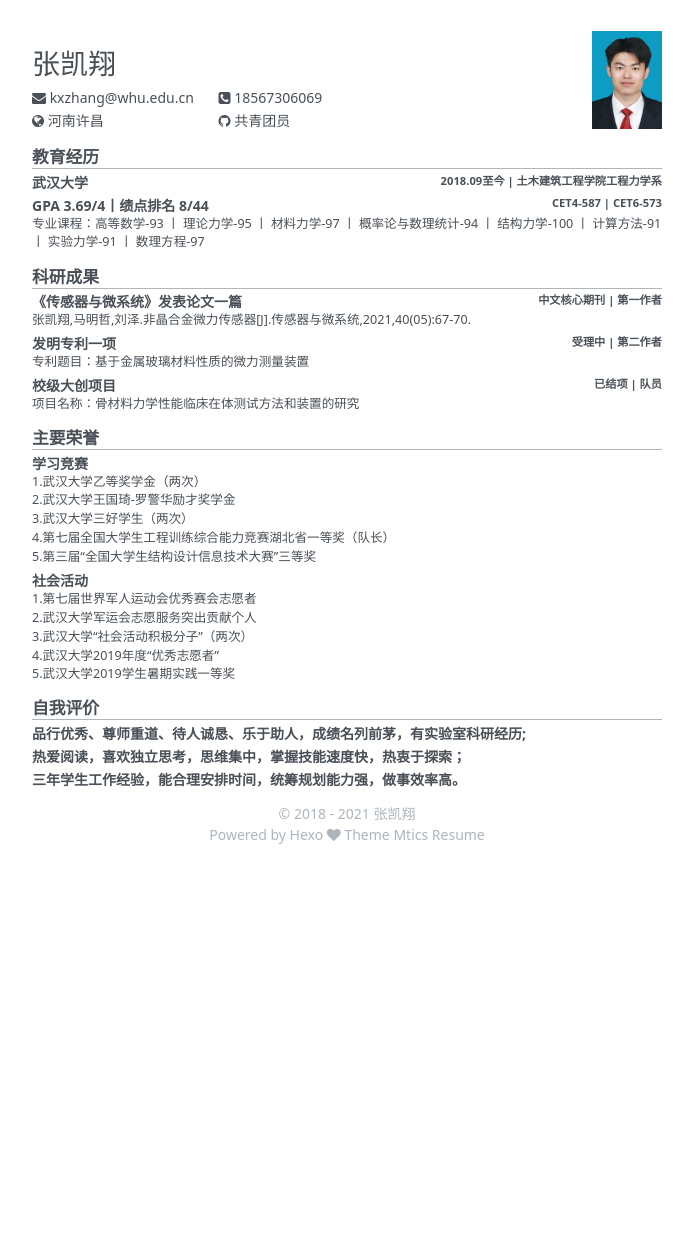
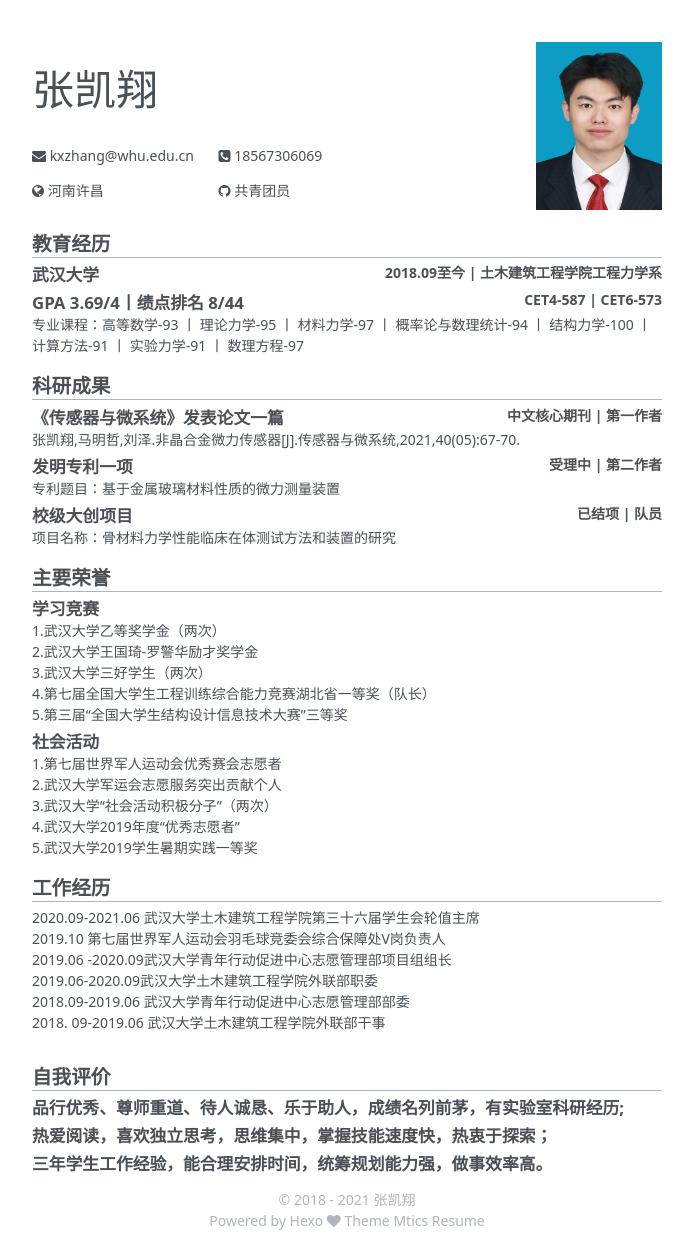
Before and after one commit to zhang-kx21/MyResume, a plain HTML site: page 2021/05/21/hello-world/index.html in a window 1280 px wide. Shown: the whole page, without its empty margins (293-986 px from the left). Before the commit the page ends 859 px from the top, so only its background shows below. Drawn offline with Linux system fonts and the light colour scheme; files that its build step writes are made by us from their sources; files whose address does not match are found by name.

Commit message:
Site updated: 2021-05-22 00:05:53

```diff
--- a/2021/05/21/hello-world/index.html
+++ b/2021/05/21/hello-world/index.html
@@ -169,6 +169,23 @@
     </div>
   </section>
 
+<section id="dreams">
+      <div class="section-title">
+      工作经历
+      </div>
+      <div class="section-content">
+
+        <div class="block">
+          <div class="block-title">
+
+          </div>
+          <div class="block-content">
+            2020.09-2021.06 	武汉大学土木建筑工程学院第三十六届学生会轮值主席 <br>  2019.10	第七届世界军人运动会羽毛球竞委会综合保障处V岗负责人  <br> 2019.06	-2020.09武汉大学青年行动促进中心志愿管理部项目组组长 <br> 2019.06-2020.09武汉大学土木建筑工程学院外联部职委 <br> 2018.09-2019.06 武汉大学青年行动促进中心志愿管理部部委 <br> 2018. 09-2019.06 武汉大学土木建筑工程学院外联部干事
+          </div>
+        </div>
+
+      </div>
+    <section>
 
   <section id="skills">
       <div class="section-title">
--- a/laptop.css
+++ b/laptop.css
@@ -11,7 +11,7 @@ header {
     grid-template-columns: 50% 20% 30%;
     grid-template-rows: auto auto;
     /* border-bottom: 0.1rem solid #adb5bd; */
-    padding-top: 2.2rem;
+    padding-top: 3rem;
 }
 
 .name-wrapper {
@@ -20,12 +20,12 @@ header {
 }
 
 .title {
-    font-size: 2rem;
-    margin-top: .8rem;
+    font-size: 3rem;
+    margin-top: 1rem;
 }
 
 .sub-title {
-    font-size: 1rem;
+    font-size: 1.5rem;
     margin-top: 1.8rem;
 }
 
@@ -49,41 +49,41 @@ header {
 }
 
 .author-img {
-    width: 5rem;
-    height: 7rem;
+    width: 9rem;
+    height: 12rem;
 }
 
 section {
     display: inline-table;
-    margin-top: .8rem;
+    margin-top:1rem;
     width: 100%;
     hyphens: auto;
 }
 
 .section-title {
-    font-size: 1.2rem;
+    font-size: 1.4rem;
     border-bottom: 0.1rem solid #adb5bd;
     min-width: 10rem;
 }
 
 .block {
-    margin-top: .2rem;
+    margin-top: .3rem;
     display: grid;
     grid-template-columns: repeat(2, auto);
     grid-template-rows: 1fr auto;
 }
 
 .block-title {
-    font-size: 1rem;
+    font-size: 1.2rem;
 }
 
 .block-subtitle {
-    font-size: .8rem;
+    font-size: 1rem;
     text-align: end;
 }
 
 .block-content {
-    font-size: .9rem;
+    font-size: 1rem;
     line-height: 1.5;
     grid-column-start: 1;
     grid-column-end: 3;
```
Also changed, not shown: archives/2021/05/index.html (+17 -0 lines), archives/2021/index.html (+17 -0 lines), archives/index.html (+17 -0 lines), index.html (+17 -0 lines).
